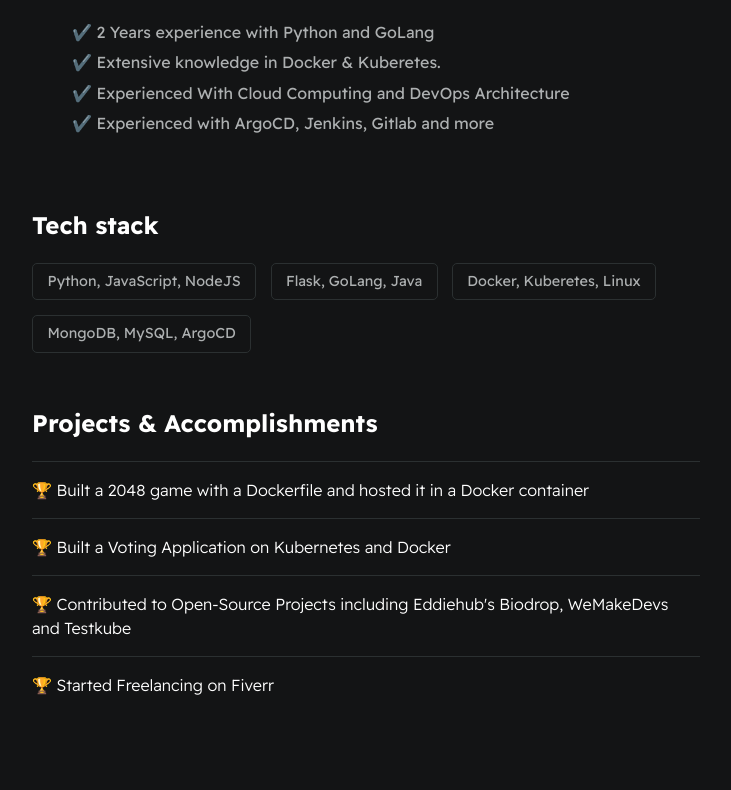
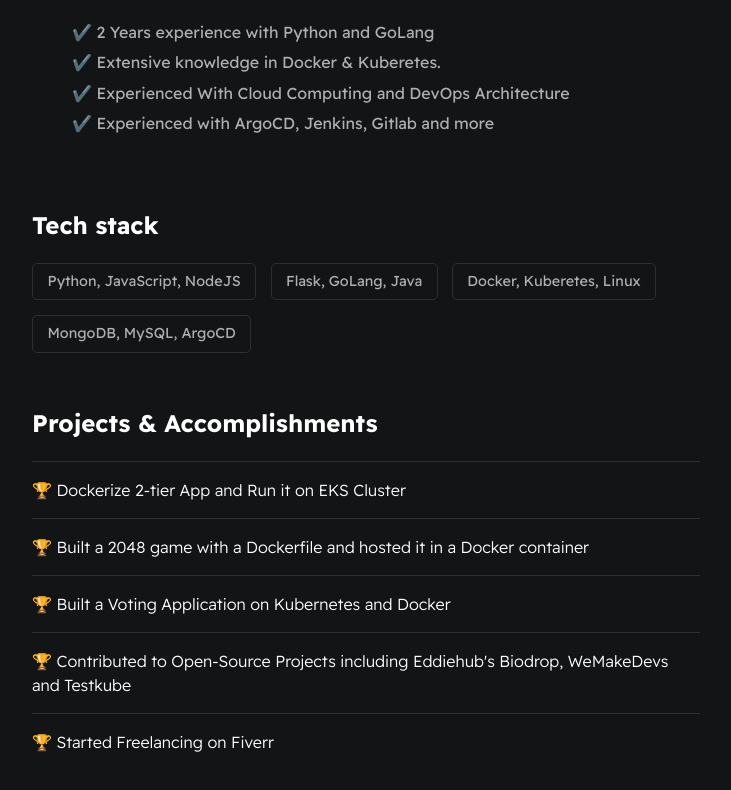
Before and after one commit to Pravesh-Sudha/Resume-Website, a plain HTML site: page index.html in a window 1280 px wide. Shown: the part 440-1230 px from the top of the page, without its empty margins (274-1005 px from the left). Before the commit the page ends 1193 px from the top, so only its background shows below. Drawn offline with Linux system fonts and the light colour scheme.

Commit message:
Update index.html

```diff
--- a/index.html
+++ b/index.html
@@ -56,6 +56,10 @@
                 <h2>Projects & Accomplishments</h2>
 
                 <div class="card--project">
+                    <a href="https://github.com/Pravesh-Sudha/two-tier-flask-app" target="_blank"><span>🏆 </span>Dockerize 2-tier App and Run it on EKS Cluster</a>
+                </div>
+
+                <div class="card--project">
                     <a href="https://github.com/Pravesh-Sudha/2048-game" target="_blank"><span>🏆 </span>Built a 2048 game with a Dockerfile and hosted it in a Docker container</a>
                 </div>
 
```
